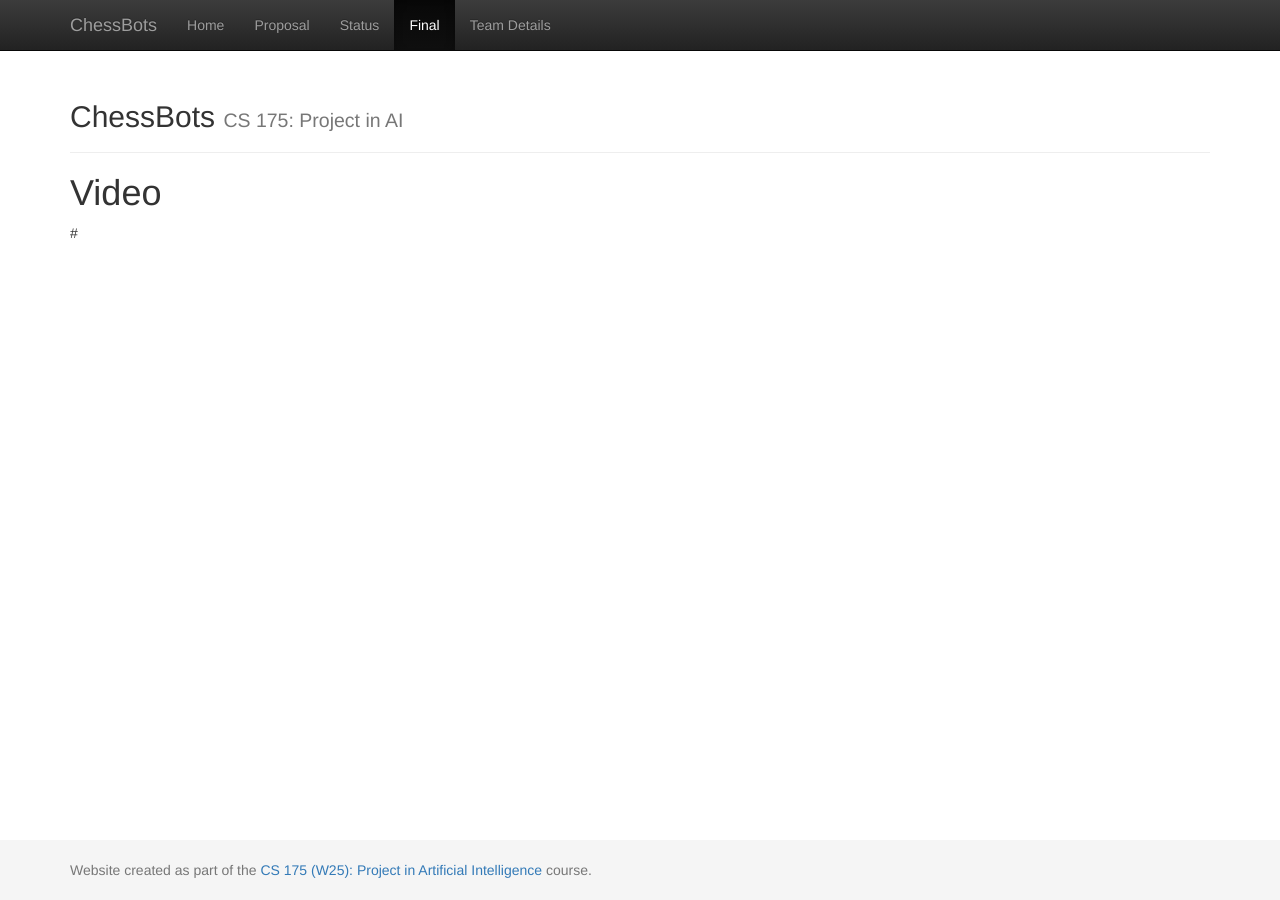
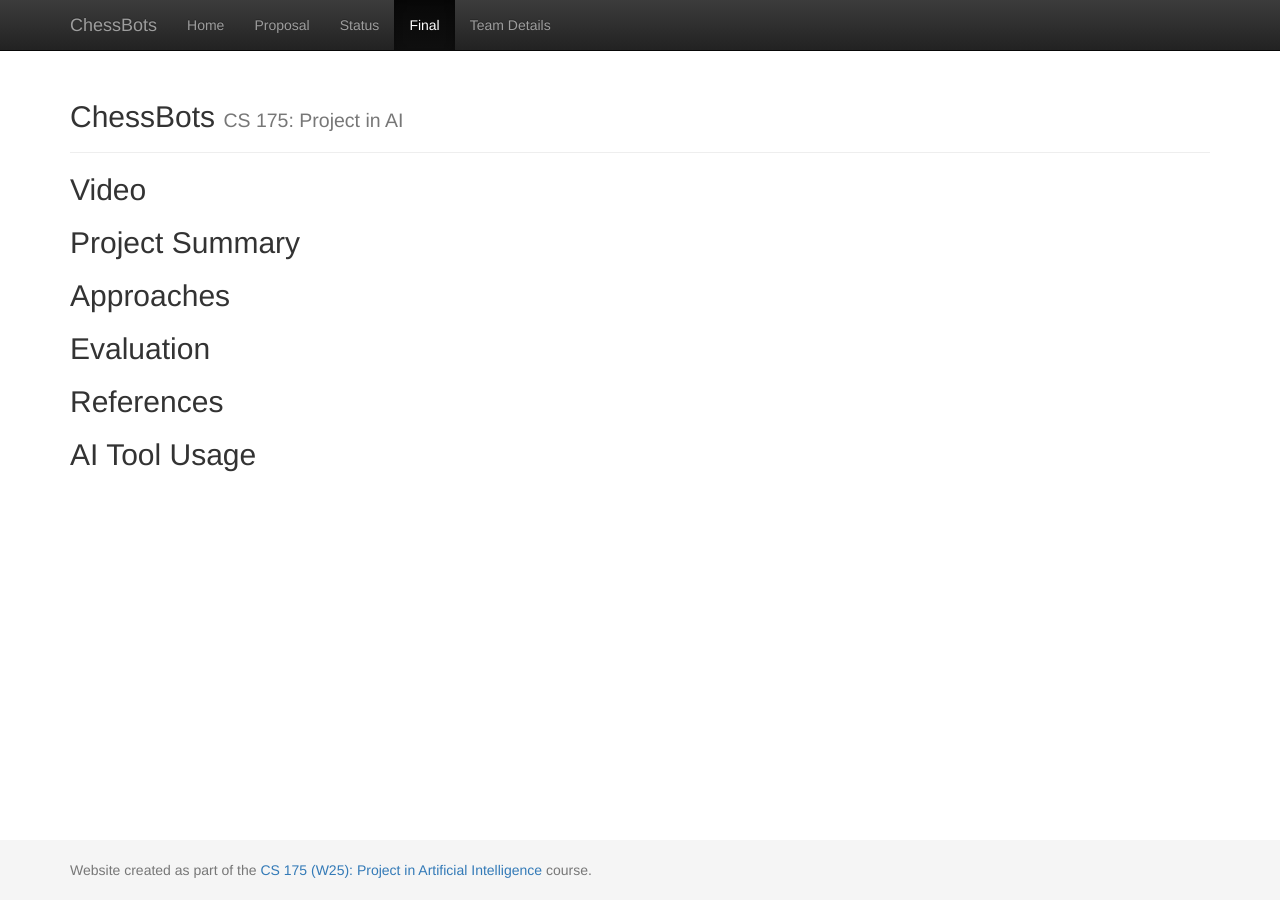
Before and after one commit to Xiaoli-Catherine/ChessBots, a Jekyll site: the page built from docs/final.md, in a window 1280 px wide. Built offline with Jekyll 4.4.1, drawn with Linux system fonts in a browser that asks for light colours.

Commit message:
Update final.md

```diff
--- a/docs/final.md
+++ b/docs/final.md
@@ -2,6 +2,15 @@
 layout: default
 title: Final Report
 ---
-# Video
+## Video
 
-#
+## Project Summary
+
+
+## Approaches
+
+## Evaluation
+
+## References
+
+## AI Tool Usage
```
